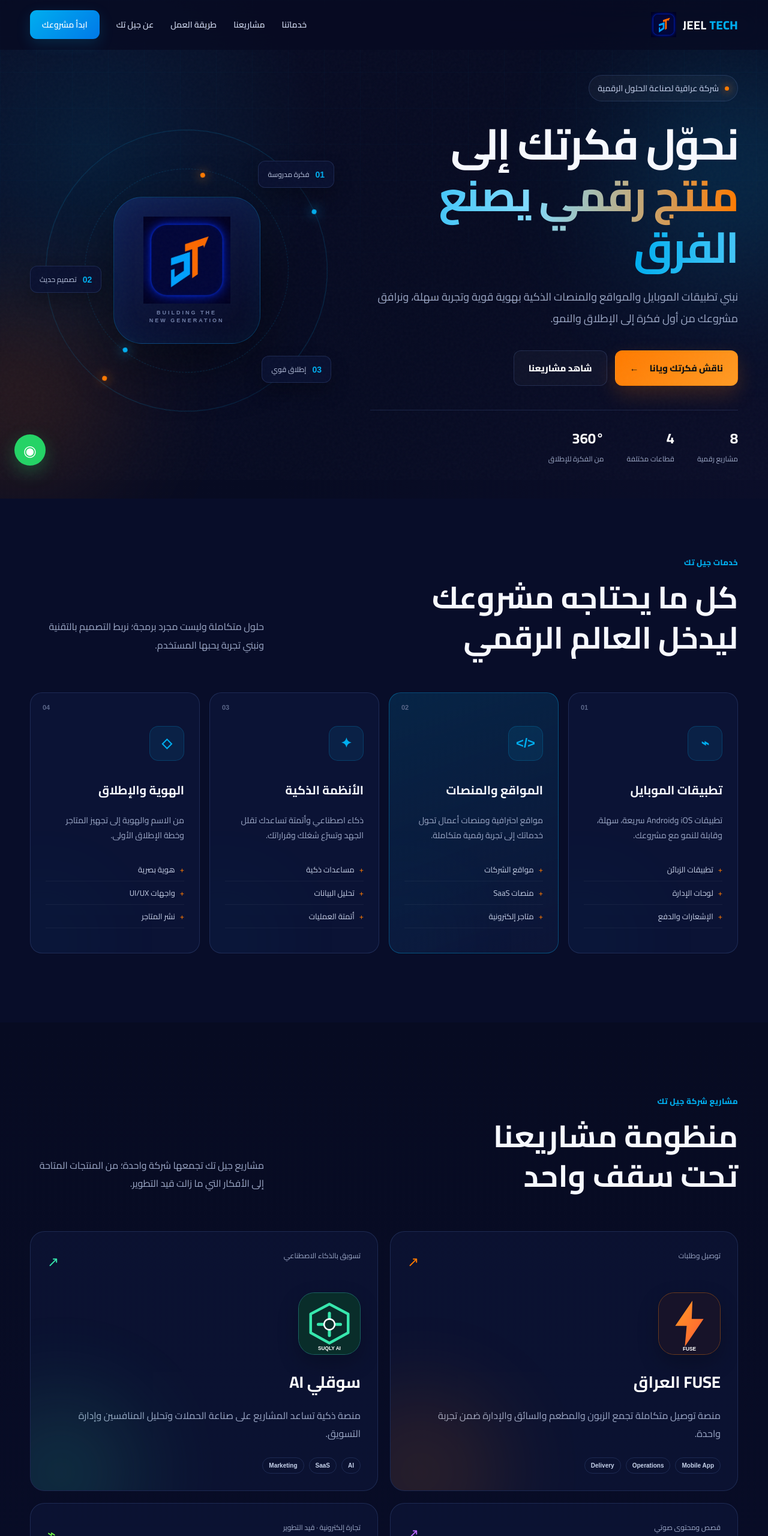
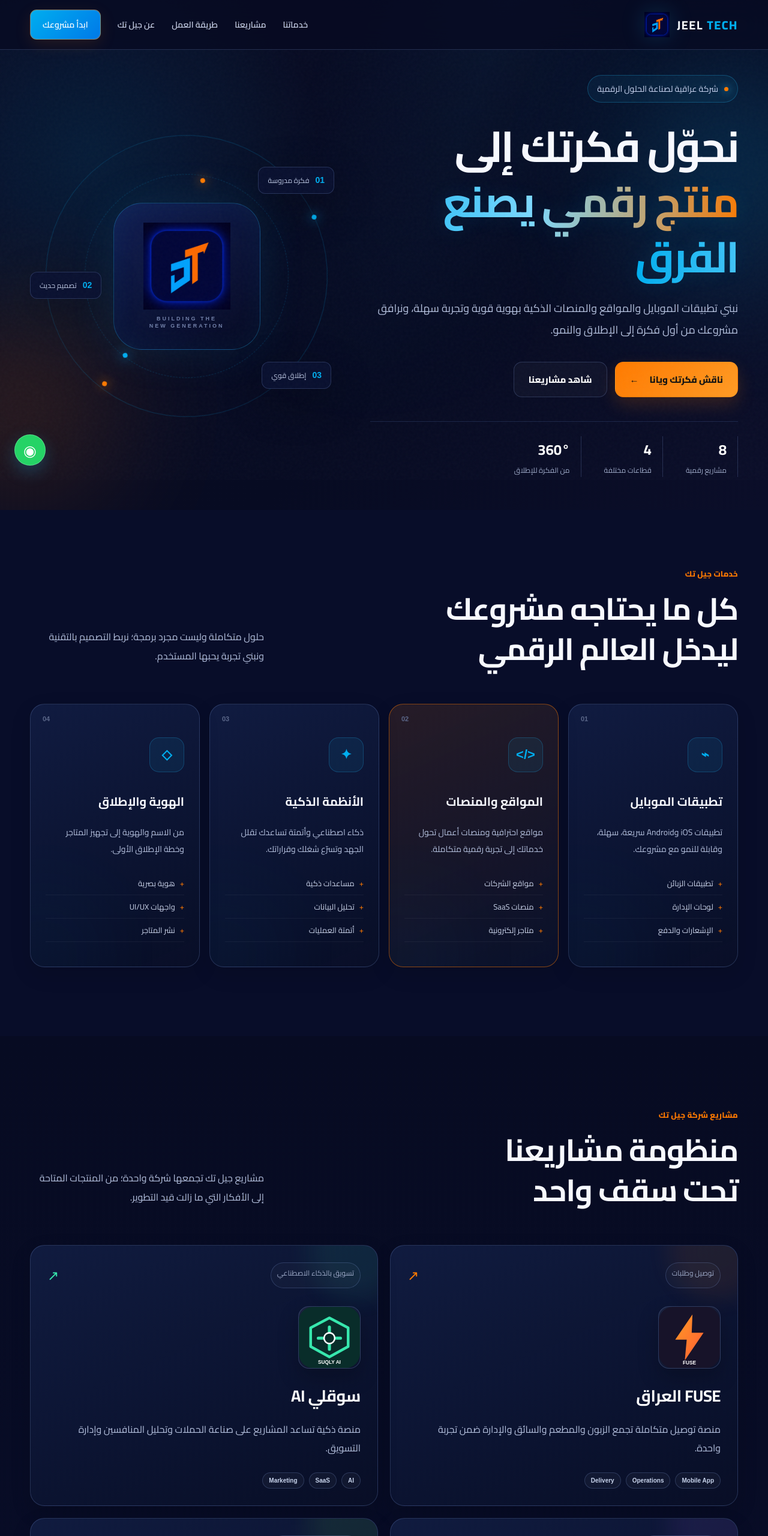
Before and after one commit to juda2018-del/jeel-tech-website, a website: page index.html in a window 1280 px wide. Shown: the top 2560 px of the page at 60% size. Drawn offline with Linux system fonts and the light colour scheme.

Commit message:
Apply JEEL TECH premium design system
* Add premium JEEL TECH design system layer

* Apply JEEL TECH premium design system

```diff
--- /dev/null
+++ b/design-system.css
@@ -0,0 +1,78 @@
+/* JEEL TECH premium UX layer — design system v1 */
+:root {
+  --jt-ink: #070b22;
+  --jt-panel: #0c1432;
+  --jt-panel-raised: #111d43;
+  --jt-blue: #20b9f4;
+  --jt-orange: #ff7a00;
+  --jt-text: #f7f9ff;
+  --jt-muted: #b3bfdc;
+  --jt-stroke: rgba(150, 183, 255, .2);
+  --jt-radius: 24px;
+  --jt-shadow: 0 22px 70px rgba(0, 0, 0, .28);
+}
+:focus-visible { outline: 3px solid var(--jt-orange); outline-offset: 4px; }
+::selection { background: rgba(255, 122, 0, .3); color: var(--jt-text); }
+body { background-image: radial-gradient(ellipse at 80% 0%, rgba(32,185,244,.09), transparent 38%), radial-gradient(ellipse at 8% 42%, rgba(255,122,0,.055), transparent 30%); }
+.nav-wrap { border-bottom-color: var(--jt-stroke); }
+.brand { gap: 12px; letter-spacing: .08em; }
+.brand img { filter: drop-shadow(0 0 18px rgba(32,185,244,.18)); }
+.nav-links a { transition: color .2s ease, background .2s ease, transform .2s ease; }
+.nav-links a:hover { color: var(--jt-orange); }
+.nav-links .nav-cta { border: 1px solid rgba(255,122,0,.5); box-shadow: 0 8px 28px rgba(255,122,0,.12); }
+.hero { isolation: isolate; }
+.hero::before { content: ""; position: absolute; inset: 0; z-index: -1; pointer-events: none; background: linear-gradient(110deg, transparent 35%, rgba(32,185,244,.055), transparent 72%); }
+.eyebrow { border: 1px solid rgba(32,185,244,.28); background: rgba(32,185,244,.07); border-radius: 999px; padding: 9px 15px; width: fit-content; }
+.eyebrow i { box-shadow: 0 0 14px var(--jt-blue); }
+.hero h1 { letter-spacing: -.035em; line-height: 1.28; text-wrap: balance; }
+.hero h1 span { text-shadow: 0 0 38px rgba(32,185,244,.14); }
+.hero-copy > p, .section-head > p, .about-copy p, .contact-copy p { color: var(--jt-muted); line-height: 2; }
+.btn { border-radius: 14px; min-height: 50px; transition: transform .22s ease, box-shadow .22s ease, border-color .22s ease; }
+.btn:hover { transform: translateY(-3px); }
+.btn.primary { box-shadow: 0 12px 30px rgba(255,122,0,.18); }
+.btn.primary:hover { box-shadow: 0 16px 36px rgba(255,122,0,.28); }
+.btn.ghost { border: 1px solid var(--jt-stroke); }
+.hero-stats > div { border-inline-start: 1px solid var(--jt-stroke); padding-inline-start: 18px; }
+.logo-core { border: 1px solid rgba(32,185,244,.32); box-shadow: 0 0 80px rgba(32,185,244,.1), inset 0 0 45px rgba(32,185,244,.055); }
+.float-card { border: 1px solid var(--jt-stroke); box-shadow: var(--jt-shadow); backdrop-filter: blur(16px); }
+.section { scroll-margin-top: 90px; }
+.kicker { color: var(--jt-orange); font-weight: 800; letter-spacing: .02em; }
+.section-head h2, .process-title h2, .about-copy h2, .contact-copy h2 { letter-spacing: -.025em; text-wrap: balance; }
+.service-card, .project-card { border: 1px solid var(--jt-stroke); border-radius: var(--jt-radius); background: linear-gradient(155deg, rgba(18,29,67,.9), rgba(9,15,39,.88)); box-shadow: 0 12px 35px rgba(0,0,0,.12); transition: transform .25s ease, border-color .25s ease, box-shadow .25s ease; }
+.service-card:hover, .project-card:hover { transform: translateY(-6px); border-color: color-mix(in srgb, var(--project, var(--jt-blue)) 60%, transparent); box-shadow: 0 24px 55px rgba(0,0,0,.25); }
+.service-card.featured { border-color: rgba(255,122,0,.48); background: linear-gradient(155deg, rgba(50,34,39,.72), rgba(10,17,43,.94)); }
+.service-card .icon { display: grid; place-items: center; border: 1px solid rgba(32,185,244,.24); border-radius: 16px; background: rgba(32,185,244,.08); }
+.project-card { position: relative; overflow: hidden; }
+.project-card::before { content: ""; position: absolute; inset-inline-start: -45px; top: -70px; width: 160px; height: 160px; border-radius: 50%; background: var(--project, var(--jt-blue)); opacity: .08; filter: blur(20px); pointer-events: none; }
+.project-top { position: relative; z-index: 1; }
+.project-top > span { border: 1px solid var(--jt-stroke); border-radius: 999px; padding: 5px 10px; background: rgba(255,255,255,.025); }
+.project-logo-wrap { border: 1px solid var(--jt-stroke); border-radius: 18px; background: linear-gradient(135deg, rgba(255,255,255,.065), rgba(255,255,255,.015)); }
+.project-logo { filter: drop-shadow(0 8px 16px rgba(0,0,0,.18)); }
+.project-card h3 { letter-spacing: -.015em; }
+.project-card p, .service-card p, .step p { color: var(--jt-muted); line-height: 1.95; }
+.tags b { border: 1px solid var(--jt-stroke); border-radius: 999px; background: rgba(255,255,255,.035); font-weight: 600; }
+.step { border: 1px solid var(--jt-stroke); border-radius: 20px; background: rgba(13,21,52,.65); }
+.step > b { background: linear-gradient(135deg, var(--jt-orange), #ff9b38); box-shadow: 0 8px 24px rgba(255,122,0,.16); }
+.values span { border: 1px solid var(--jt-stroke); border-radius: 999px; background: rgba(255,255,255,.035); }
+.contact-box { border: 1px solid rgba(32,185,244,.24); border-radius: 30px; background: radial-gradient(ellipse at 0 0, rgba(32,185,244,.12), transparent 45%), linear-gradient(135deg, rgba(17,29,67,.96), rgba(8,13,34,.98)); box-shadow: var(--jt-shadow); }
+.project-form input, .project-form select, .project-form textarea { border: 1px solid var(--jt-stroke); border-radius: 13px; background: rgba(4,8,24,.6); color: var(--jt-text); transition: border-color .2s ease, box-shadow .2s ease; }
+.project-form input:focus, .project-form select:focus, .project-form textarea:focus { border-color: var(--jt-blue); box-shadow: 0 0 0 3px rgba(32,185,244,.12); outline: none; }
+.project-form input::placeholder, .project-form textarea::placeholder { color: #8492b7; }
+.form-hint { line-height: 1.9; color: var(--jt-muted); }
+footer { border-top: 1px solid var(--jt-stroke); }
+footer a { transition: color .2s ease; }
+footer a:hover { color: var(--jt-orange); }
+.whatsapp-float { box-shadow: 0 10px 28px rgba(32,185,244,.25); border: 1px solid rgba(255,255,255,.22); }
+@media (max-width: 760px) {
+  .container { width: min(100% - 28px, 1180px); }
+  .hero h1 { font-size: clamp(2.15rem, 9vw, 3.25rem); }
+  .hero-stats { gap: 12px; }
+  .hero-stats > div { padding-inline-start: 10px; }
+  .section-head { gap: 14px; }
+  .service-card, .project-card { border-radius: 20px; }
+  .contact-box { border-radius: 22px; }
+  .project-form input, .project-form select, .project-form textarea { font-size: 16px; }
+}
+@media (prefers-reduced-motion: reduce) {
+  *, *::before, *::after { scroll-behavior: auto !important; animation-duration: .01ms !important; animation-iteration-count: 1 !important; transition-duration: .01ms !important; }
+}
--- a/index.html
+++ b/index.html
@@ -10,6 +10,7 @@
   <link rel="preconnect" href="https://fonts.gstatic.com" crossorigin>
   <link href="https://fonts.googleapis.com/css2?family=Cairo:wght@400;500;600;700;800;900&display=swap" rel="stylesheet">
   <link rel="stylesheet" href="styles.css" />
+  <link rel="stylesheet" href="design-system.css" />
 </head>
 <body>
   <div class="noise"></div>
```
